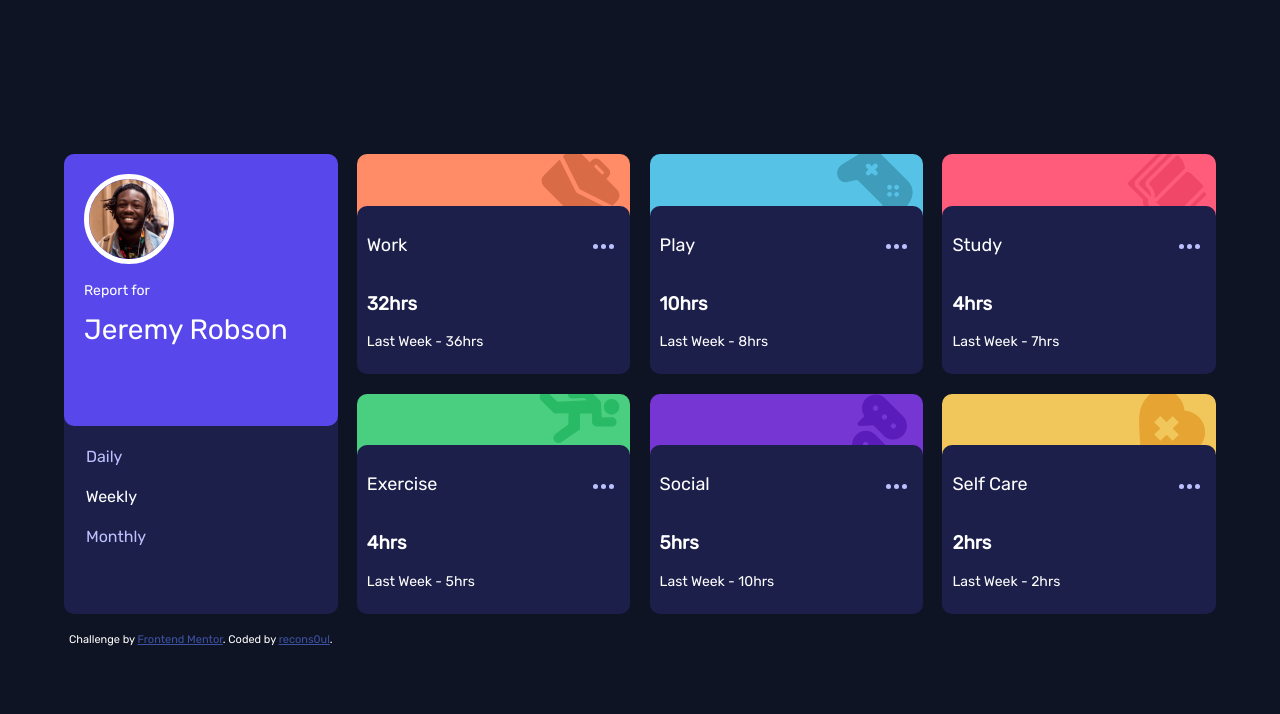
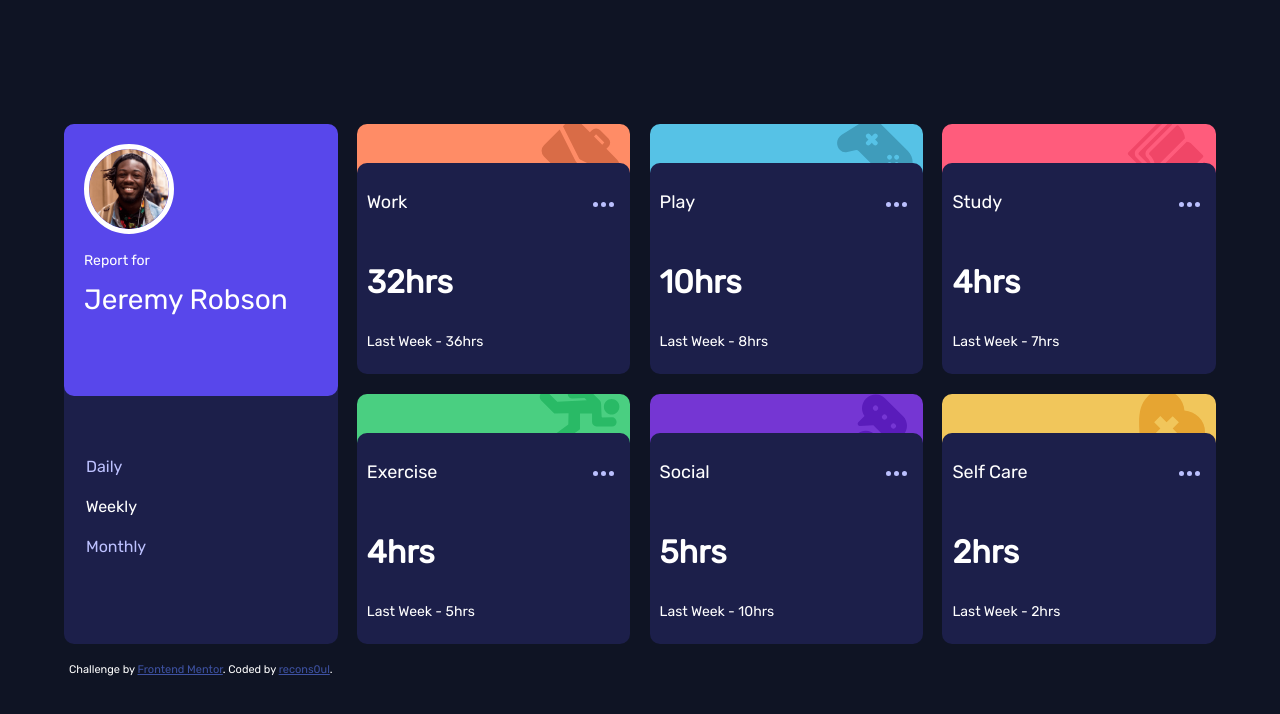
Before and after one commit to recons0ul/time-tracking-dashboard, a plain HTML site: page index.html in a window 1280 px wide. Drawn offline with Linux system fonts and the light colour scheme.

Commit message:
fixed hours sizing / centralization of rb-selection

```diff
--- a/styles.css
+++ b/styles.css
@@ -19,6 +19,10 @@ main {
   align-items: center;
   height: 100vh;
   width: 100vw;
+}
+
+h3 {
+  font-size: 32px;
 }
 
 h4 {
@@ -59,13 +63,13 @@ p {
     display: flex;
     flex-direction: column;
     gap: 20px;
-    justify-content: space-around;
+    justify-content: center;
+    height: 180px;
     padding: 20px 10px;
-    padding-bottom: 30px;
   }
 
   .item {
-    height: 220px;
+    height: 250px;
   }
 }
 
@@ -106,7 +110,7 @@ p {
   }
 
   .item {
-    height: 140px;
+    height: 170px;
   }
 
   p {
```
